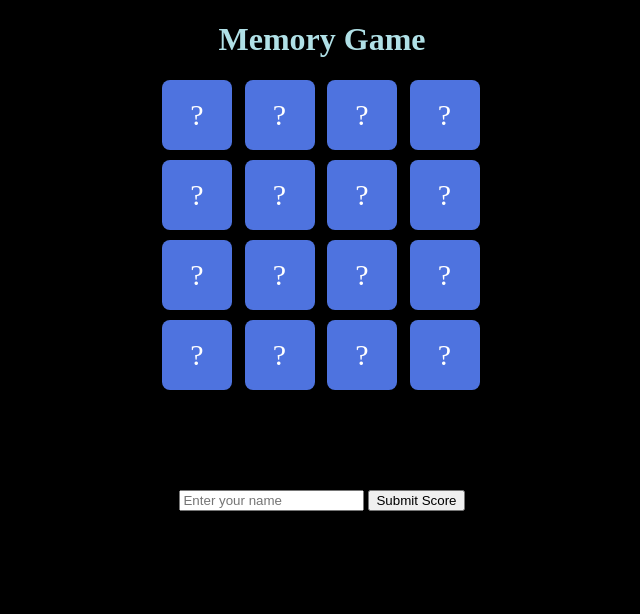
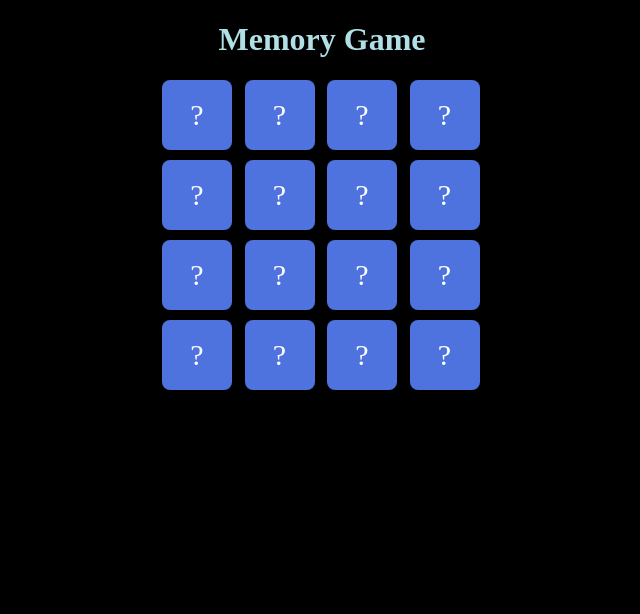
Before and after one commit to Tarunkute/FilpCard, a plain HTML site: page index.html in a window 1280 px wide. Shown: the whole page, without its empty margins (318-958 px from the left). Drawn offline with Linux system fonts and the light colour scheme.

Commit message:
Update index.html

```diff
--- a/index.html
+++ b/index.html
@@ -9,14 +9,14 @@
     <h1 class="heading">Memory Game</h1>
     <section class="Flip">
         <div id="game-board" class="board"></div>
-        <form method="post" action="ScoreServlet">
+<!--         <form method="post" action="ScoreServlet">
            <div class="users">
                 <input type="text" name="username" placeholder="Enter your name" required>
                 <input type="hidden" id="attempts" name="attempts">
                 <input type="hidden" id="timeTaken" name="timeTaken">
                 <button type="submit" onclick="submitScore()">Submit Score</button>
            </div>
-        </form>
+        </form> -->
     </section>
     <script src="script.js"></script>
 </body>
```
